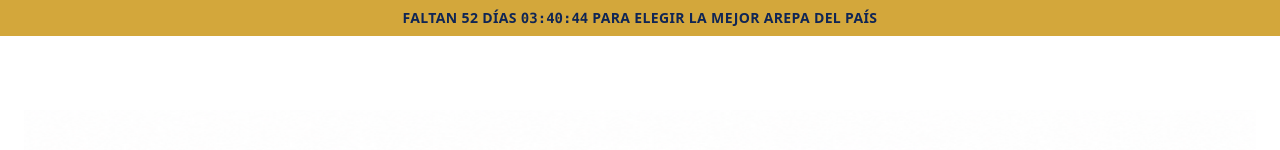
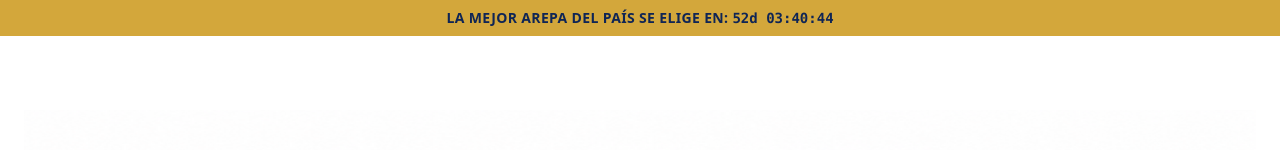
Before and after one commit to mejorarepaarg-tech/concurso-arepas, a Next.js app: page / in a window 1280 px wide. Shown: the top 150 px of the page. Built offline with nearby package versions, Linux system fonts and the light colour scheme; no server answers; the database is empty.

Commit message:
Nueva frase del countdown: "se elige en: [dd hh:mm:ss]"
Co-Authored-By: Claude Sonnet 5 <noreply@anthropic.com>

```diff
--- a/app/CountdownBanner.tsx
+++ b/app/CountdownBanner.tsx
@@ -29,18 +29,17 @@ export default function CountdownBanner({ targetDate }: { targetDate: string })
   if (tiempo.terminado) {
     return (
       <div className="bg-dorado text-marino text-center py-2 px-4 text-sm font-bold uppercase tracking-wide">
-        ¡La votación ya está abierta! Elegí la mejor arepa del país
+        ¡La mejor arepa del país se elige ahora! Entrá a votar
       </div>
     )
   }
 
   return (
     <div className="bg-dorado text-marino text-center py-2 px-4 text-sm font-bold uppercase tracking-wide">
-      Faltan {tiempo.dias} día{tiempo.dias === 1 ? '' : 's'}{' '}
+      La mejor arepa del país se elige en:{' '}
       <span className="font-mono tabular-nums normal-case tracking-normal">
-        {pad(tiempo.horas)}:{pad(tiempo.minutos)}:{pad(tiempo.segundos)}
-      </span>{' '}
-      para elegir la mejor arepa del país
+        {tiempo.dias}d {pad(tiempo.horas)}:{pad(tiempo.minutos)}:{pad(tiempo.segundos)}
+      </span>
     </div>
   )
 }
```
